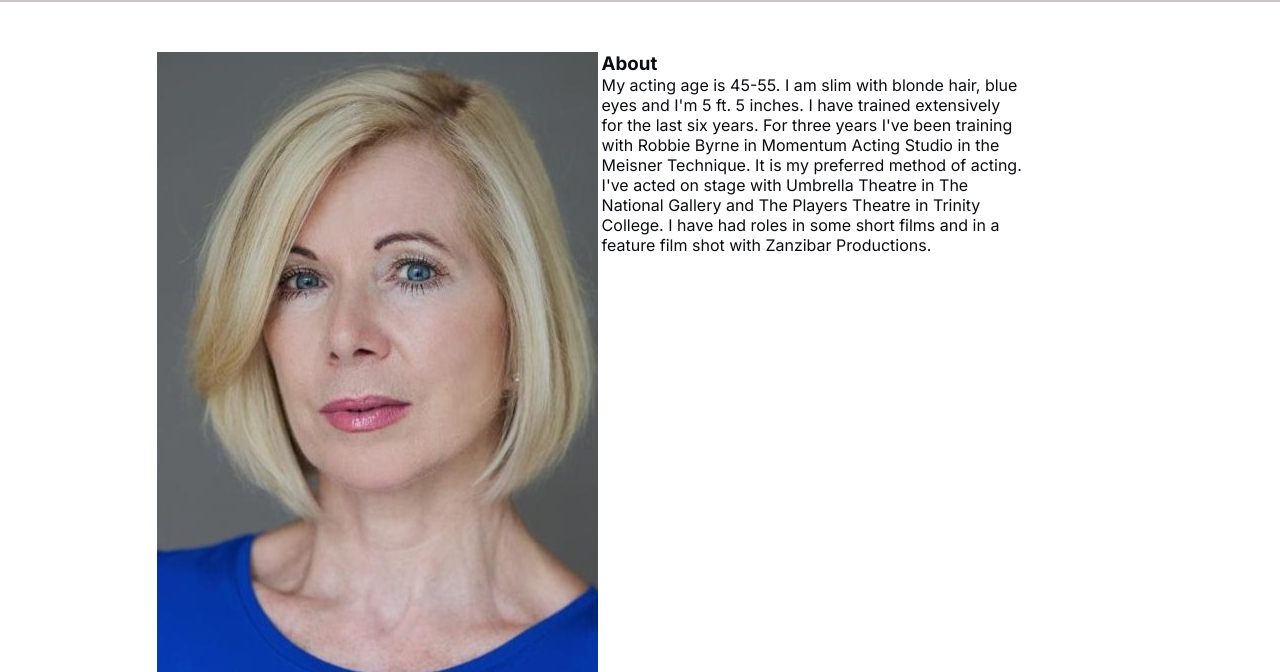
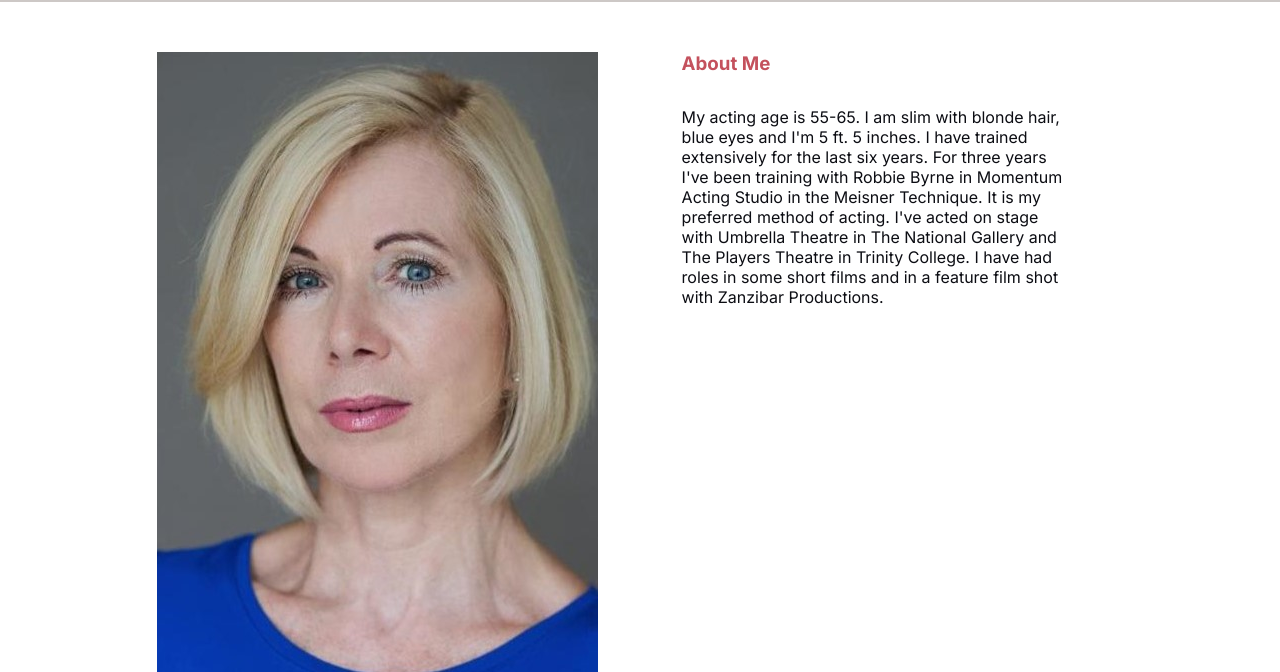
Before and after one commit to EJFleet/joan-fleetwood-actor, a plain HTML site: page index.html in a window 1280 px wide. Shown: the part 128-800 px from the top of the page. Drawn offline with Linux system fonts and the light colour scheme.

Commit message:
Add margin-bottom to first image and adjust margins on About Me paragraph, change colour of h3 headings

```diff
--- a/assets/css/style.css
+++ b/assets/css/style.css
@@ -26,6 +26,7 @@ body {
     color: var(--black);
     font-family: 'Inter', sans-serif;
 }
+
 
 /*Header*/
 header {
@@ -59,6 +60,10 @@ h1 {
 h2 {
     font-weight: 300;
     font-size: 1em;
+}
+
+h3 {
+    color: var(--accent);
 }
 
 #main-heading {
@@ -115,11 +120,18 @@ main {
     align-items: center;
     justify-content: center;
     margin-top: 50px;
+    margin-bottom: 50px;
 }
 
 #blue-headshot {
     max-width: 100%;
     height: auto;
+}
+
+/*About paragraph*/
+
+#about-paragraph {
+    margin-top: 2em;
 }
 
 /*Footer*/
@@ -172,22 +184,27 @@ footer {
         display: flex;
     }
 
+    #hero-image,
+    #about-div {
+        display: flex;
+        flex-direction: column;
+    }
+
     #hero-image {
         width: 35vw;
         margin-left: 12vw;
     }
 
-    #intro {
-        width: 33vw;
+    #about-div {
+        width: 30vw;
         margin-top: 50px;
-        margin-right: 14vw
+        margin-right: 14vw;
+        margin-left: 5em;
+
     }
 
-    #hero-image,
-    #intro {
-        display: flex;
-        flex-direction: column;
-    }
+
+
 }
 
 /*Media query: tablets and larger (992px and up) */
--- a/index.html
+++ b/index.html
@@ -48,9 +48,9 @@
         </div>
 
         <!--About paragraph-->
-        <div id="intro">
-          <h3>About</h3>
-          <p>My acting age is 45-55. I am slim with blonde hair, blue eyes and I'm 5 ft. 5 inches.
+        <div id="about-div">
+          <h3>About Me</h3>
+          <p id="about-paragraph">My acting age is 55-65. I am slim with blonde hair, blue eyes and I'm 5 ft. 5 inches.
             I have trained extensively for the last six years. For three years I've been training with Robbie Byrne in Momentum Acting Studio in the Meisner Technique. It is my preferred method of acting. I've acted on stage with Umbrella Theatre in The National Gallery and The Players Theatre in
             Trinity College. I have had roles in some short films and in a feature film shot with Zanzibar Productions.</p>
         </div>
```
